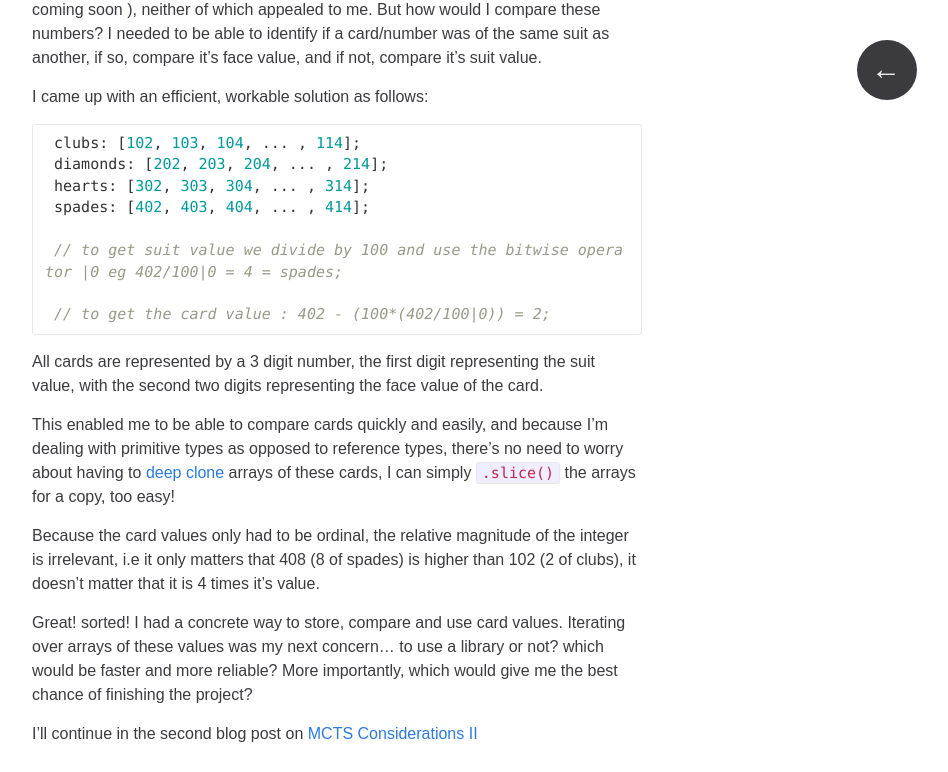
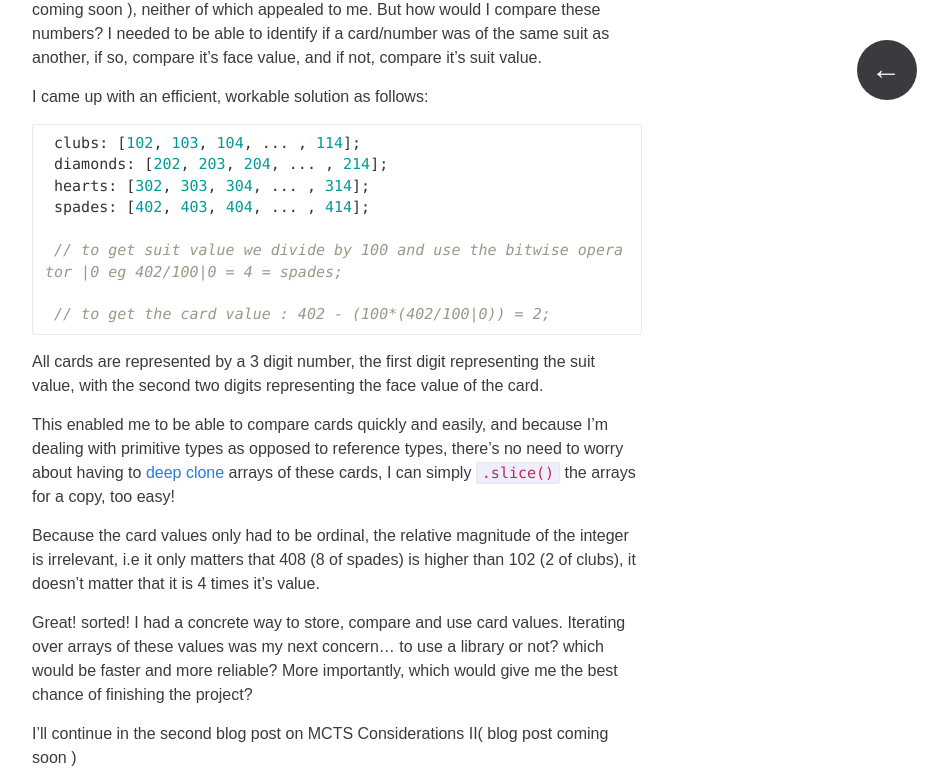
Before and after one commit to node-gs/GerardSimpson, a Jekyll site: the page built from _posts/2016-6-06-mctsI.markdown, in a window 1280 px wide and 900 px high, scrolled down 1381 px, cut to the strip 0-772 px from the top of the window. Shown: the whole strip, without its empty margins (303-1251 px from the left). Built offline with Jekyll 4.4.1, drawn with Linux system fonts in a browser that asks for light colours; some of the changed text lies outside the part shown.

Commit message:
tweaking markdown

```diff
--- a/_posts/2016-6-06-mctsI.markdown
+++ b/_posts/2016-6-06-mctsI.markdown
@@ -9,7 +9,7 @@
 
 [The multi-armed bandit problem](https://en.wikipedia.org/wiki/Multi-armed_bandit)
 
-[Tree Search](https://en.wikipedia.org/wiki/Search_tree)
+[A Search Tree](https://en.wikipedia.org/wiki/Search_tree)
 
 This blog post focusses on some of the decisions I made while developing this algorithim to play Euchre, as opposed to the actual workings of the algorithim itself, so, if you're not interested in reading up on the specifics of MCTS, you might have to take my word on a few things :)
 
@@ -67,4 +67,4 @@
 
 Great! sorted! I had a concrete way to store, compare and use card values. Iterating over arrays of these values was my next concern... to use a library or not? which would be faster and more reliable? More importantly, which would give me the best chance of finishing the project?
 
-I'll continue in the second blog post on [MCTS Considerations II]({{page.next.url  | prepend: site.baseurl}})
+I'll continue in the second blog post on MCTS Considerations II( blog post coming soon )
```
Also changed, not shown: other parts of _posts/2016-6-06-mctsI.markdown (+1 -1 lines).
